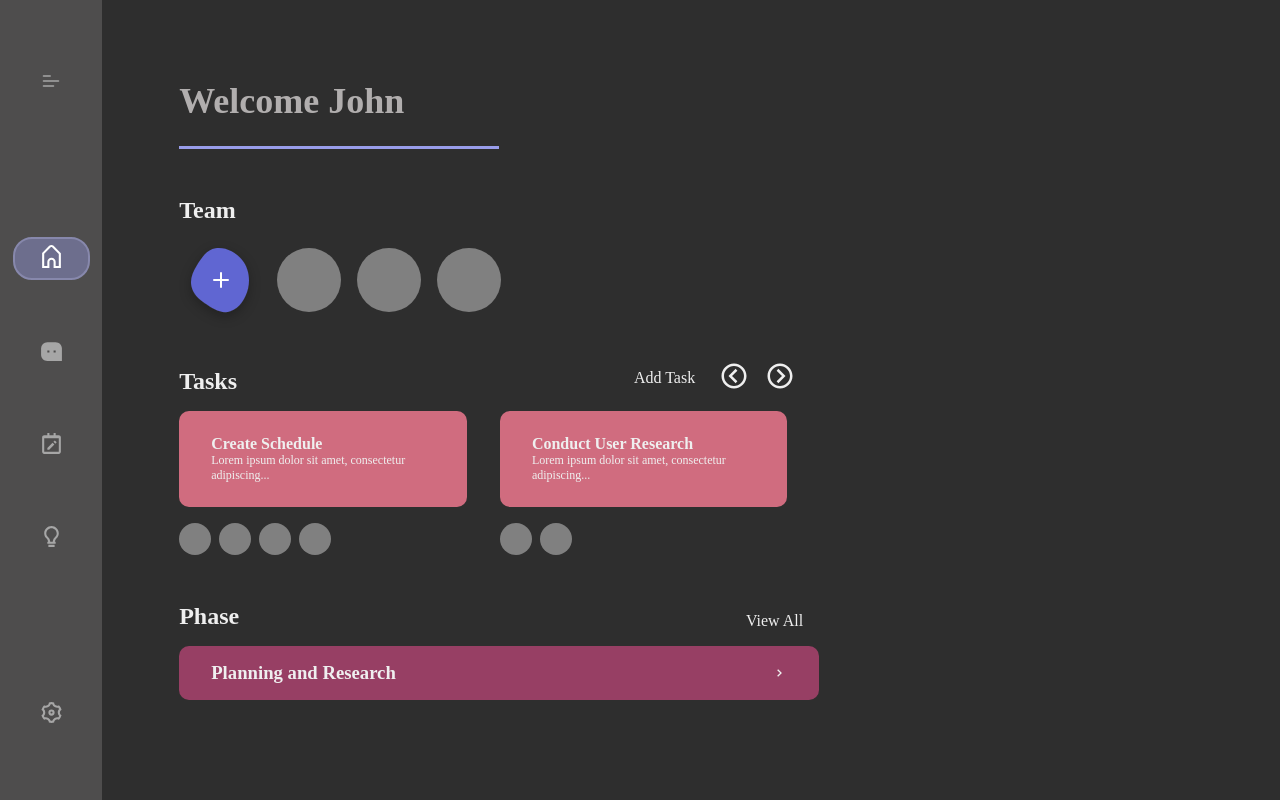
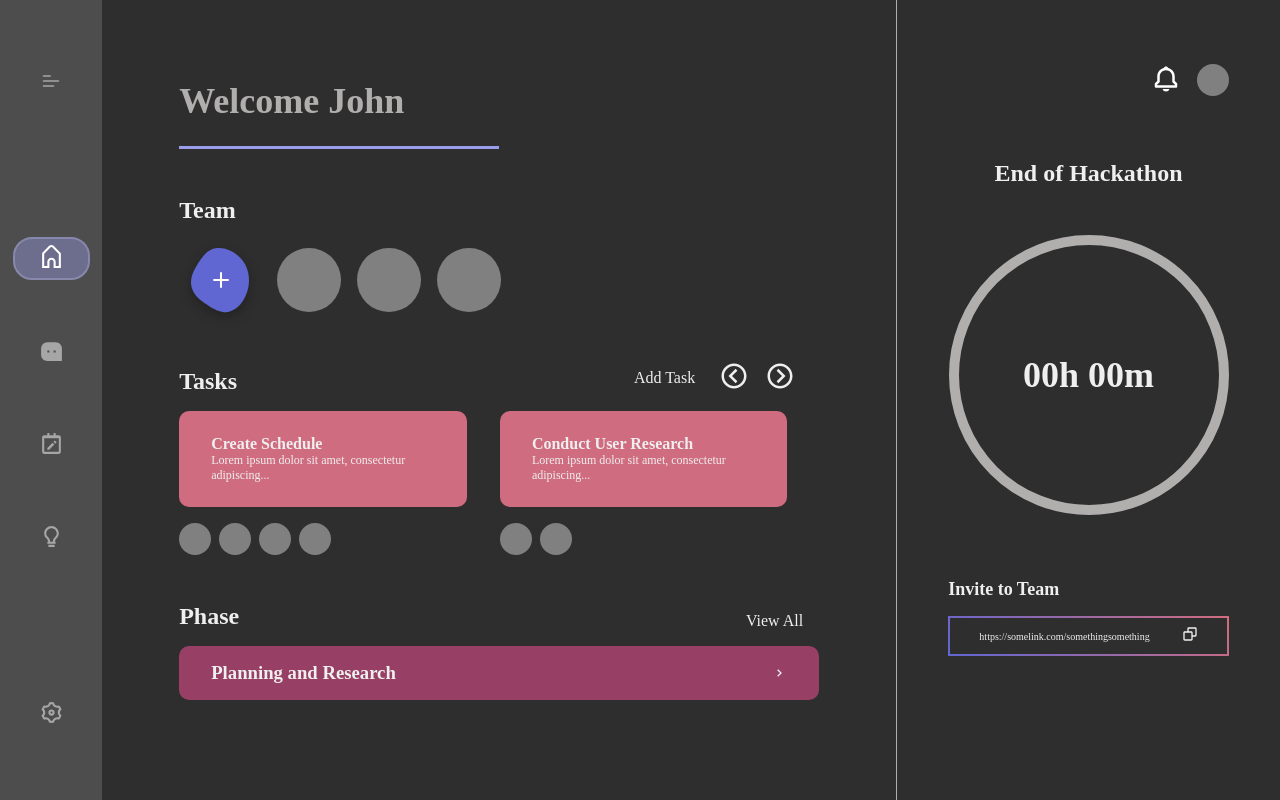
Before and after one commit to waiden674/Cadence, a React (Create React App) app in the folder packages/web/: page /dash in a window 1280 px wide. Built offline with nearby package versions, Linux system fonts and the light colour scheme.

Commit message:
added side time bar to dashboard

```diff
--- /dev/null
+++ b/packages/web/src/components/Timebar.css
@@ -0,0 +1,90 @@
+*{
+    margin: 0;
+    padding: 0;
+    box-sizing: border-box;
+}
+
+.timebar-container{
+    width: 30vw;
+    height: 100vh;
+    border-left: 1px solid #B1AEAE;
+    position: fixed;
+    right: 0;
+    padding:4vw 4vw 0;
+    padding-top: 5vw;
+}
+
+.row-1{
+    color: white;
+    display: flex;
+    justify-content: flex-end;
+}
+
+.radial-bar{
+    display: flex;
+     align-content: center;
+    align-items: center;
+    justify-content: center;
+    margin-top: 3rem;
+}
+
+.radial-bar h3{
+    font-size: 36px;
+    color: #EFEFEF;
+    text-align: center;
+
+}
+.row-2 h2{
+    font-size: 24px;
+    color: #EFEFEF;
+    text-align: center;
+
+    margin-top: 4rem;
+}
+
+
+.profile-pic{
+    height: 4vh;
+    width: 4vh;
+    background-color: grey;
+    border-radius: 100%;
+    margin-left: 1rem;
+}
+
+.circle{
+    display: flex;
+    justify-content: center;
+    align-items: center;
+    height: 35vh;
+    width: 35vh;
+    border: 10px solid #B1AEAE;
+    border-radius: 100%;
+}
+
+.row-3{
+    display: flex;
+    flex-direction: column;
+    color: #EFEFEF;
+    margin-top: 4rem;
+}
+
+.row-3 h4{
+    font-size: 18px;
+}
+
+.invite-link-container{
+    padding: 0.5rem 1.5rem;
+    border-style: solid;
+     border-width: 2px;
+    border-image: linear-gradient(45deg, #6066D2, #D06C7F) 1;
+    border-radius: 23.5px;
+    display: flex;
+    justify-content:center;
+    align-items:center;
+    margin-top: 1rem;
+}
+
+.invite-link{
+    font-size: 10px;
+    margin-right: 2rem;
+}
--- /dev/null
+++ b/packages/web/src/components/Timebar.js
@@ -0,0 +1,39 @@
+import React, {useState} from 'react'
+import {BiBell} from "react-icons/bi";
+import "./Timebar.css";
+import {BiCopy} from "react-icons/bi";
+
+// props = time
+const Timebar = (props) => {
+    const [timeLeft, setTimeLeft] = useState(props.time);
+    return (
+        <div className="timebar-container">
+            <section className="row-1">
+                <BiBell size={30}/>
+                <div className="profile-pic"></div>
+
+            </section>
+
+            <section className="row-2">
+                <h2>End of Hackathon</h2>
+                <section className="radial-bar">
+                    <div className= "circle"><h3>{timeLeft}</h3></div>
+                </section>
+            </section>
+
+            <section className="row-3">
+                <h4>Invite to Team</h4>
+                <div className="invite-link-container">
+                    <p className="invite-link">https://somelink.com/somethingsomething</p>
+                    <i><BiCopy /></i>
+                </div>
+            </section>
+        </div>
+    )
+}
+
+Timebar.defaultProps = {
+    time: "00h 00m"
+}
+
+export default Timebar
--- a/packages/web/src/dashboard/Dashboard.js
+++ b/packages/web/src/dashboard/Dashboard.js
@@ -3,12 +3,14 @@ import Sidebar from '../components/Sidebar'
 import "./Dashboard.css";
 import blob from "../assets/blob.svg";
 import {BiChevronLeftCircle, BiChevronRightCircle, BiChevronRight} from "react-icons/bi"
+import Timebar from '../components/Timebar';
 
 // props= firstName
 const Dashboard = (props) => {
     return (
         <div className="dashboard-container">
             <Sidebar />
+            <Timebar />
             <div className="dash-main">
                 <h1 className="dash-welcome">Welcome {props.firstName}</h1>
                 <hr></hr>
```
